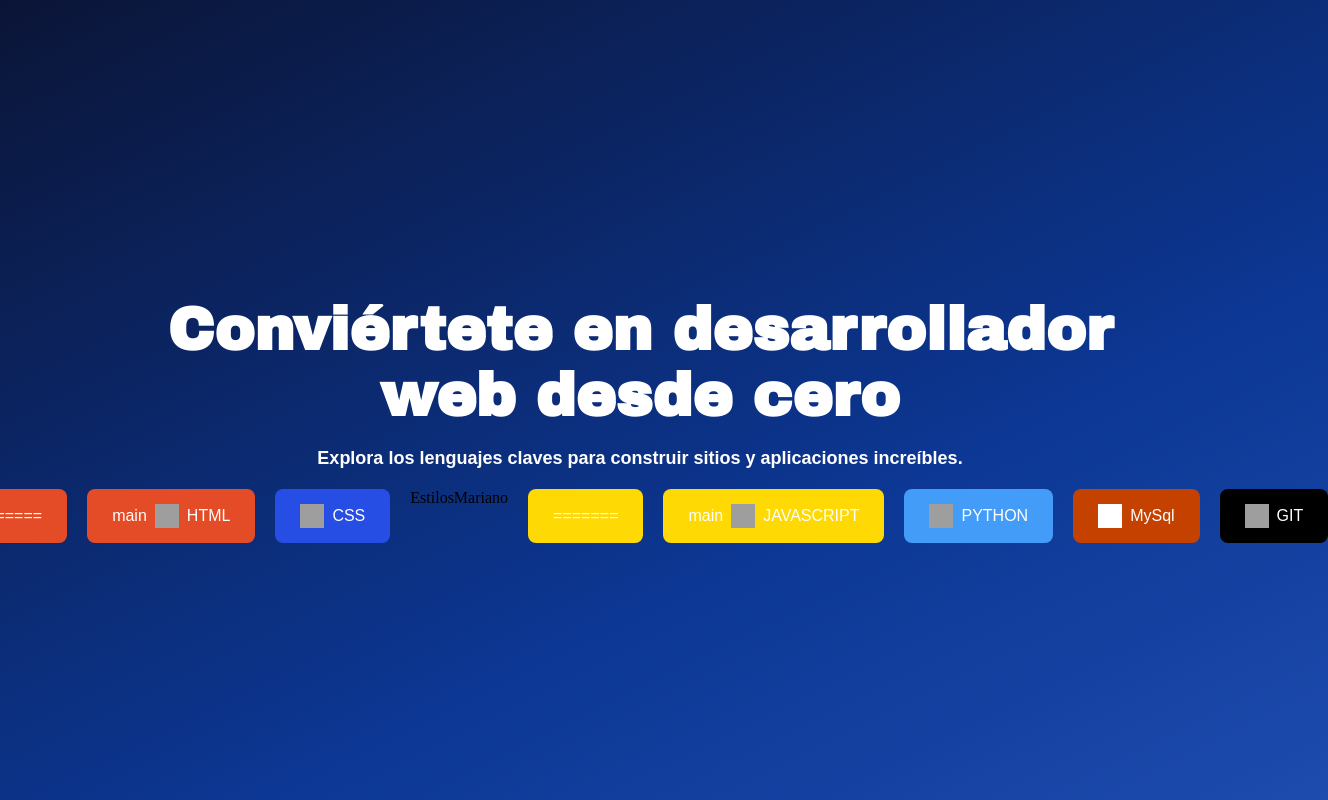
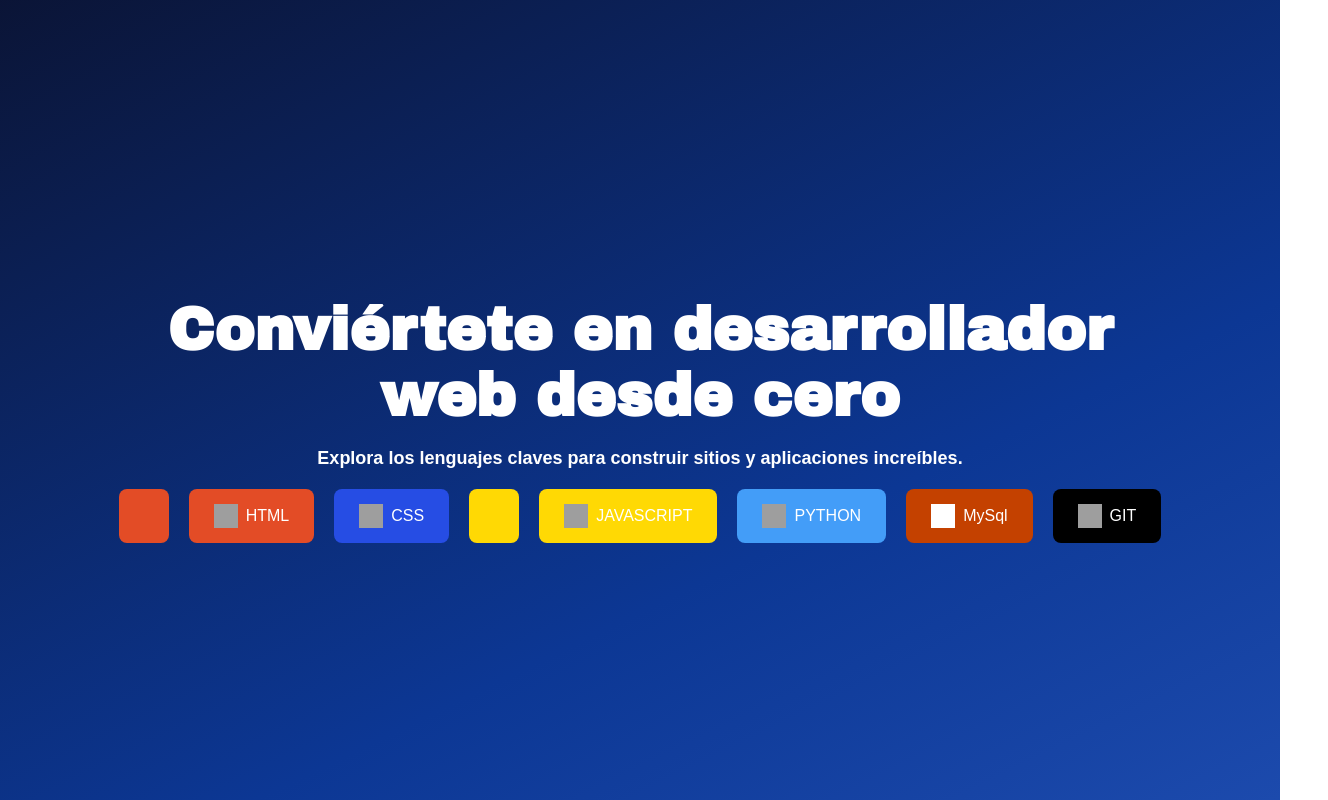
Before and after one commit to delanoys/ProyectoWeb-Grupo3-AvanzaTech, a plain HTML site: page index.html in a window 1280 px wide. Shown: the whole page, 1328 px wide, since content can reach past the window. Drawn offline with Linux system fonts and the light colour scheme; grey boxes are pictures that could not be loaded.

Commit message:
quitar texto extra

```diff
--- a/index.html
+++ b/index.html
@@ -39,9 +39,9 @@
 
         <div class="botones">
          <a href="/ProyectoWeb-Grupo3-AvanzaTech/Hever/HTML/aprendiendoHtml.html" class="html-btn">
-=======
+
                 <a href="./Hever/HTML/aprendiendoHtml.html" class="html-btn">
- main
+
                   <img src="https://cdn.jsdelivr.net/gh/devicons/devicon/icons/html5/html5-original.svg" class="icono" alt="HTML">
                   HTML
                 </a>
@@ -49,11 +49,11 @@
                   <img src="https://cdn.jsdelivr.net/gh/devicons/devicon/icons/css3/css3-original.svg" class="icono" alt="CSS">
                   CSS
                 </a>
- EstilosMariano
+
                 <a href="/ProyectoWeb-Grupo3-AvanzaTech/Mariano/NuevoInfo.html" class="js-btn">
-=======
+
                 <a href="./Mariano/NuevoInfo.html" class="js-btn">
- main
+
                   <img src="https://cdn.jsdelivr.net/gh/devicons/devicon/icons/javascript/javascript-original.svg" class="icono" alt="JavaScript">JAVASCRIPT
                 </a>
                 <a href="Maria/InfoPython.html" class="Pyth-btn">
```
